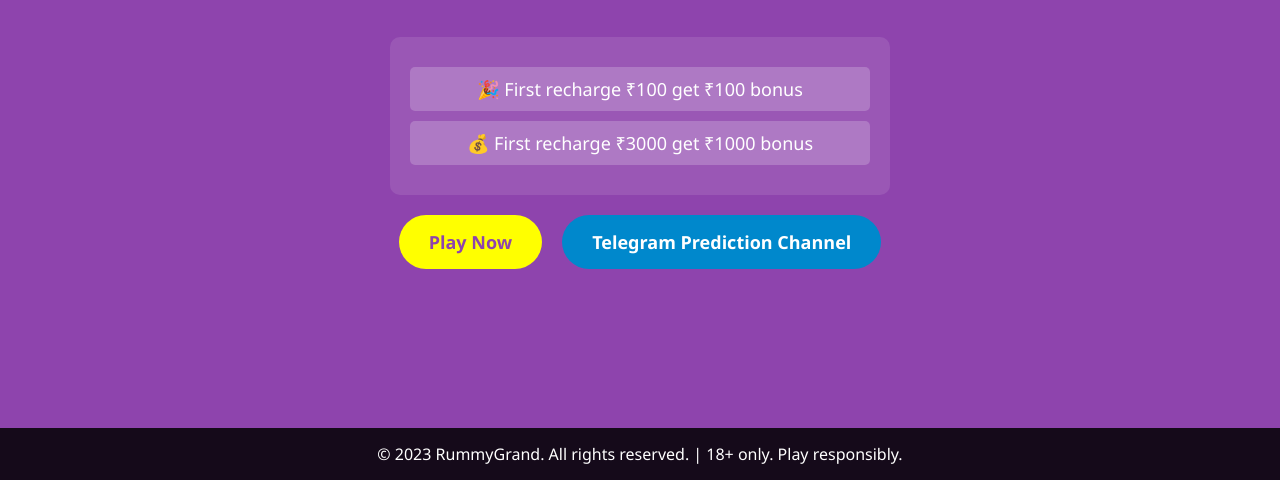
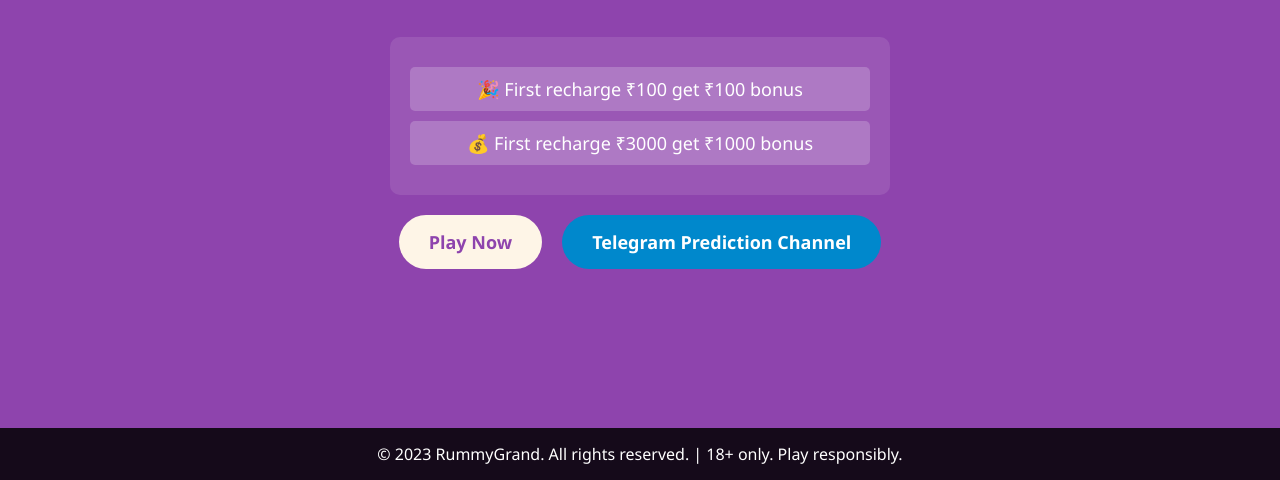
Before and after one commit to rummygrand/rummygrand, a plain HTML site: page index.html in a window 1280 px wide. Shown: the part 320-800 px from the top of the page. Drawn offline with Linux system fonts and the light colour scheme.

Commit message:
Update index.html

```diff
--- a/index.html
+++ b/index.html
@@ -93,12 +93,12 @@
         }
 
         .btn-primary {
-            background: #ffff00; /* Updated button color */
+            background: #fef5e7; /* Updated button color */
             color: #8e44ad; /* Purple text to match background */
         }
 
         .btn-primary:hover {
-            background: #f5e5d0;
+            background: #ffff00;
             transform: scale(1.05);
         }
 
```
